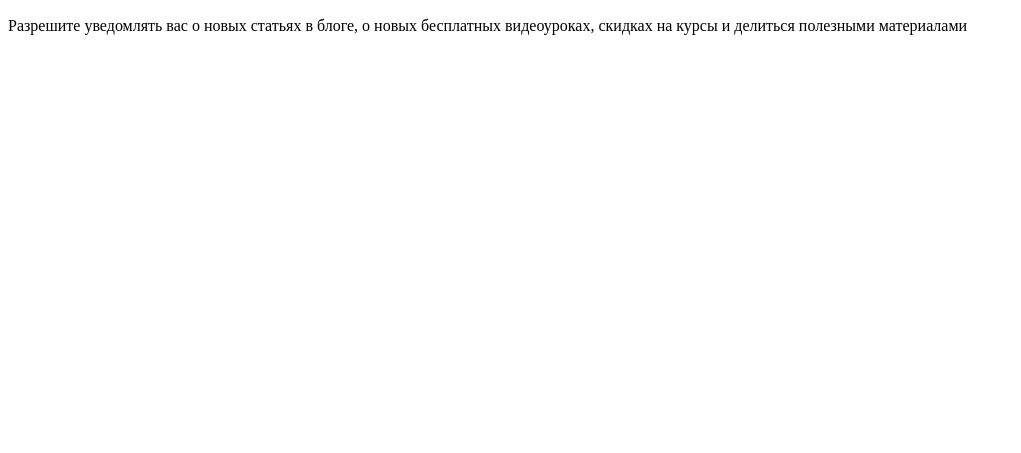
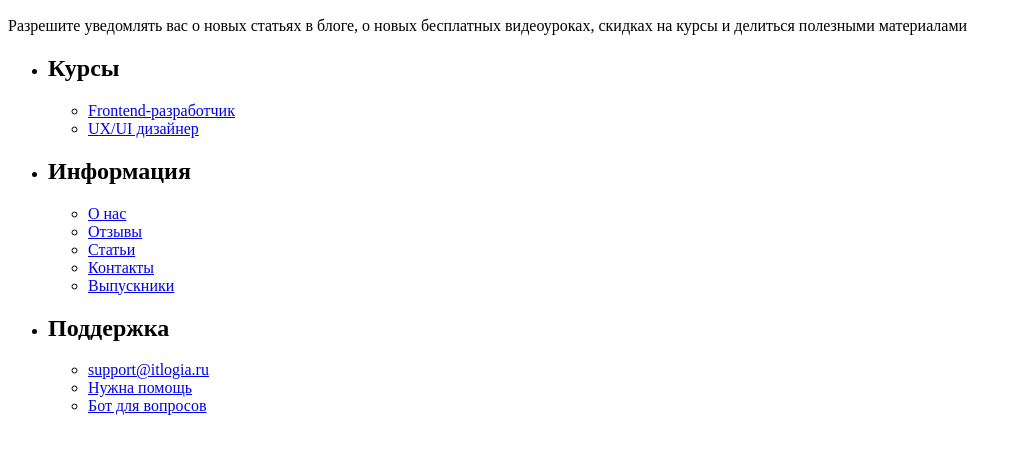
Before and after one commit to gureckij/Footer-Training, a plain HTML site: page index.html in a window 1280 px wide. Shown: the part 65-518 px from the top of the page, without its empty margins (0-1021 px from the left). Drawn offline with Linux system fonts and the light colour scheme.

Commit message:
(1/11) Перенос из макета разметки меню

```diff
--- a/index.html
+++ b/index.html
@@ -18,5 +18,52 @@
                 </p>
             </div>
         </footer>
+        <ul class="footer-navigation-topics">
+            <li class="footer-navigation-topic">
+                <h2>Курсы</h2>
+                <ul class="footer-navigation">
+                    <li class="footer-navigation-item">
+                        <a href="#">Frontend-разработчик</a>
+                    </li>
+                    <li class="footer-navigation-item">
+                        <a href="#">UX/UI дизайнер</a>
+                    </li>
+                </ul>
+            </li>
+            <li class="footer-navigation-topic">
+                <h2>Информация</h2>
+                <ul class="footer-navigation">
+                    <li class="footer-navigation-item">
+                        <a href="#">О нас</a>
+                    </li>
+                    <li class="footer-navigation-item">
+                        <a href="#">Отзывы</a>
+                    </li>
+                    <li class="footer-navigation-item">
+                        <a href="#">Статьи</a>
+                    </li>
+                    <li class="footer-navigation-item">
+                        <a href="#">Контакты</a>
+                    </li>
+                    <li class="footer-navigation-item">
+                        <a href="#">Выпускники</a>
+                    </li>
+                </ul>
+            </li>
+            <li class="footer-navigation-topic">
+                <h2>Поддержка</h2>
+                <ul class="footer-navigation">
+                    <li class="footer-navigation-item">
+                        <a href="#">support@itlogia.ru</a>
+                    </li>
+                    <li class="footer-navigation-item">
+                        <a href="#">Нужна помощь</a>
+                    </li>
+                    <li class="footer-navigation-item">
+                        <a href="#">Бот для вопросов </a>
+                    </li>
+                </ul>
+            </li>
+        </ul>
     </body>
 </html>
```
